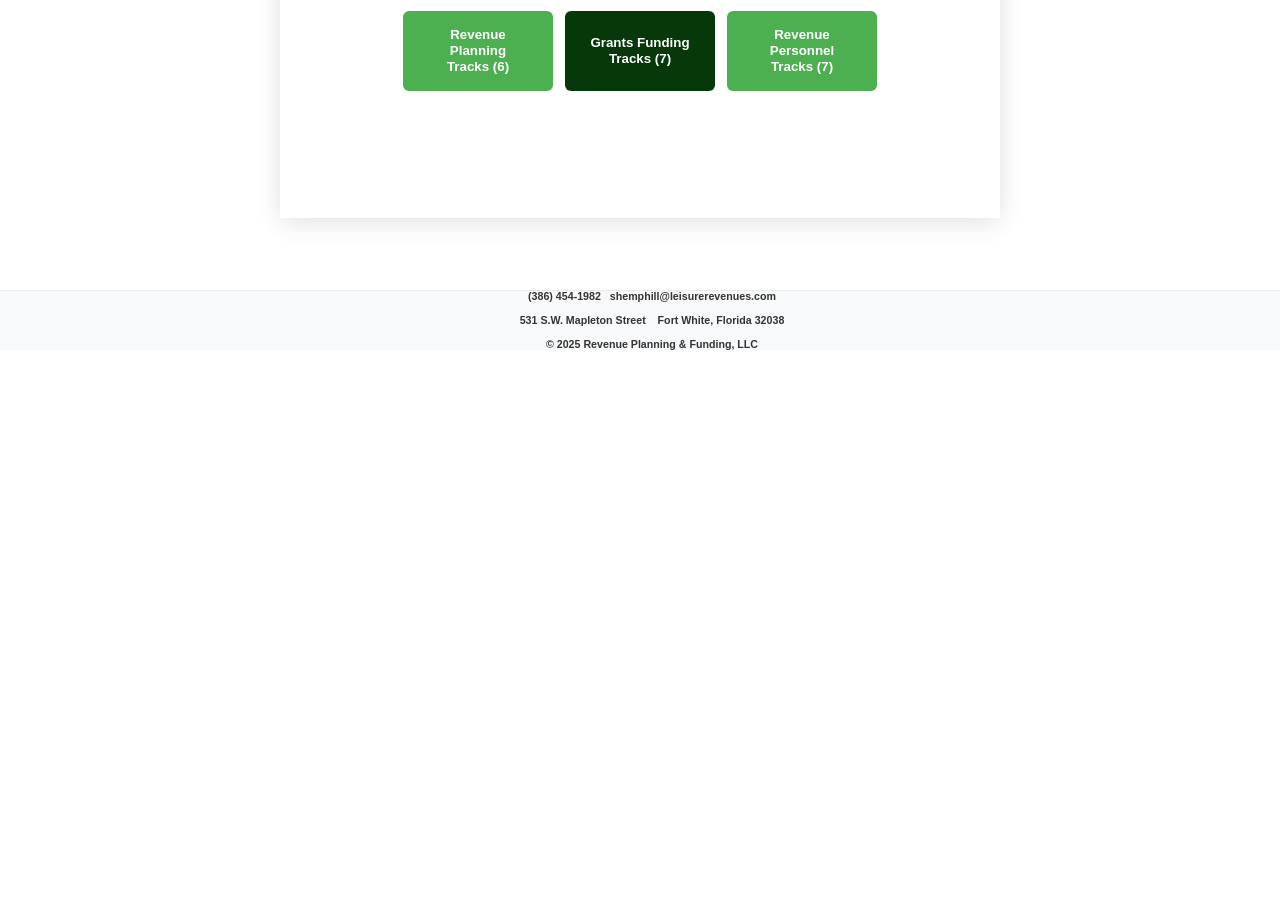
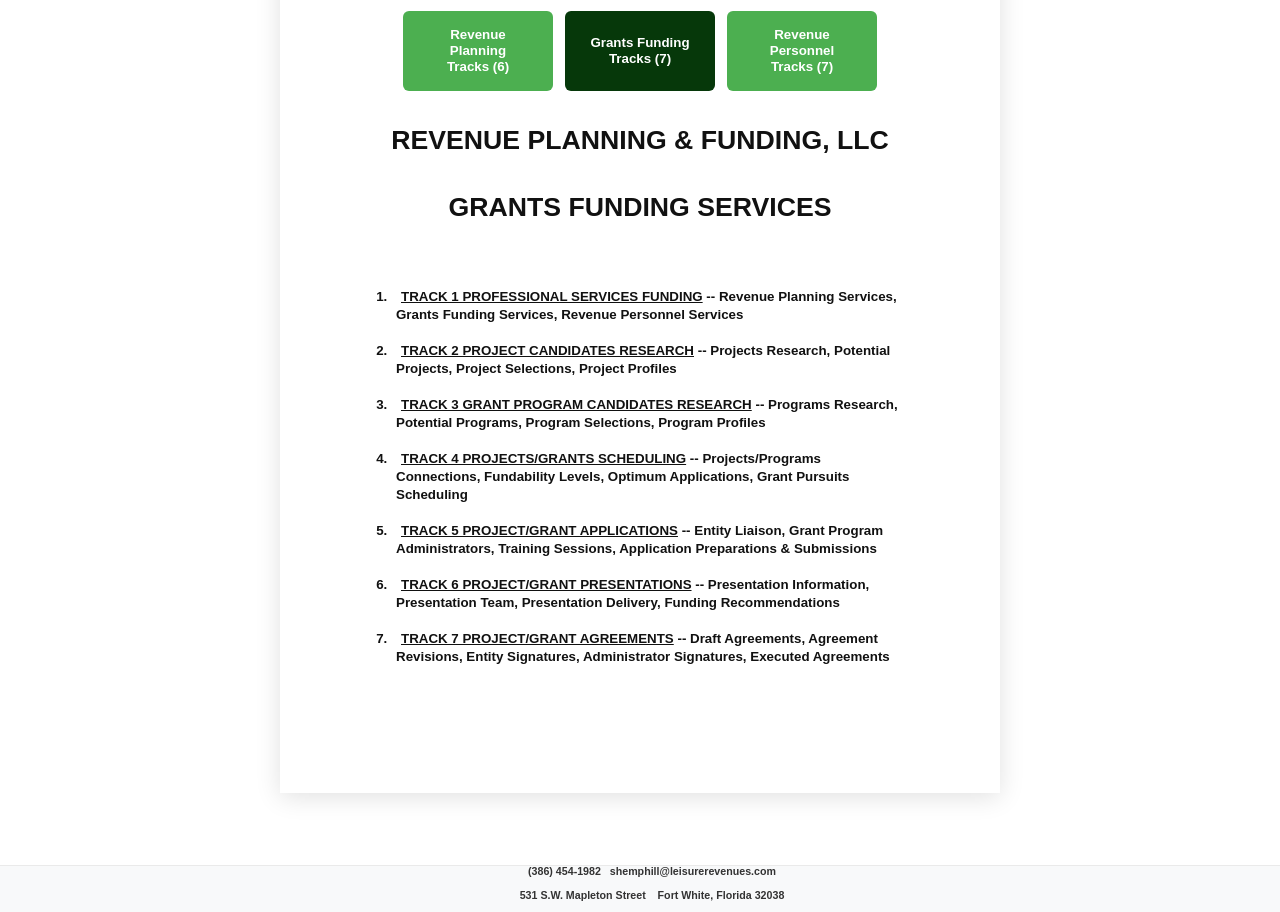
Before and after one commit to cooll666725/RevenuePlanning, a plain HTML site: page grantsfundingtracks.html in a window 1280 px wide. Shown: the part 985-1897 px from the top of the page. Before the commit the page ends 1348 px from the top, so only its background shows below. Drawn offline with Linux system fonts and the light colour scheme.

Commit message:
Update grantsfundingtracks.html

```diff
--- a/grantsfundingtracks.html
+++ b/grantsfundingtracks.html
@@ -96,6 +96,64 @@
   <p>&nbsp;</p>
 
   <!-- Actual Content -->
+  <h1 style="text-align: center;">REVENUE PLANNING &amp; FUNDING, LLC</h1>
+  <p>&nbsp;</p>
+  <h1 style="text-align: center;">GRANTS FUNDING SERVICES</h1>
+  <p>&nbsp;</p>
+  <p>&nbsp;</p>
+
+  <ol type="1" style="margin-left: 15px;">
+
+    <li style="text-indent: 5px;">
+      <div style="margin-left: 5px;">
+        <u>TRACK 1 PROFESSIONAL SERVICES FUNDING</u> -- Revenue Planning Services, Grants Funding Services, Revenue Personnel Services
+      </div>
+    </li>
+    &nbsp;
+
+    <li style="text-indent: 5px;">
+      <div style="margin-left: 5px;">
+        <u>TRACK 2 PROJECT CANDIDATES RESEARCH</u> -- Projects Research, Potential Projects, Project Selections, Project Profiles
+      </div>
+    </li>
+    &nbsp;
+
+    <li style="text-indent: 5px;">
+      <div style="margin-left: 5px;">
+        <u>TRACK 3 GRANT PROGRAM CANDIDATES RESEARCH</u> -- Programs Research, Potential Programs, Program Selections, Program Profiles
+      </div>
+    </li>
+    &nbsp;
+
+    <li style="text-indent: 5px;">
+      <div style="margin-left: 5px;">
+        <u>TRACK 4 PROJECTS/GRANTS SCHEDULING</u> -- Projects/Programs Connections, Fundability Levels, Optimum Applications, Grant Pursuits Scheduling
+      </div>
+    </li>
+    &nbsp;
+
+    <li style="text-indent: 5px;">
+      <div style="margin-left: 5px;">
+        <u>TRACK 5 PROJECT/GRANT APPLICATIONS</u> -- Entity Liaison, Grant Program Administrators, Training Sessions, Application Preparations &amp; Submissions
+      </div>
+    </li>
+    &nbsp;
+
+    <li style="text-indent: 5px;">
+      <div style="margin-left: 5px;">
+        <u>TRACK 6 PROJECT/GRANT PRESENTATIONS</u> -- Presentation Information, Presentation Team, Presentation Delivery, Funding Recommendations
+      </div>
+    </li>
+    &nbsp;
+
+    <li style="text-indent: 5px;">
+      <div style="margin-left: 5px;">
+        <u>TRACK 7 PROJECT/GRANT AGREEMENTS</u> -- Draft Agreements, Agreement Revisions, Entity Signatures, Administrator Signatures, Executed Agreements
+      </div>
+    </li>
+
+  </ol>
+  <p>&nbsp;</p>
 
 </main>
 
```
